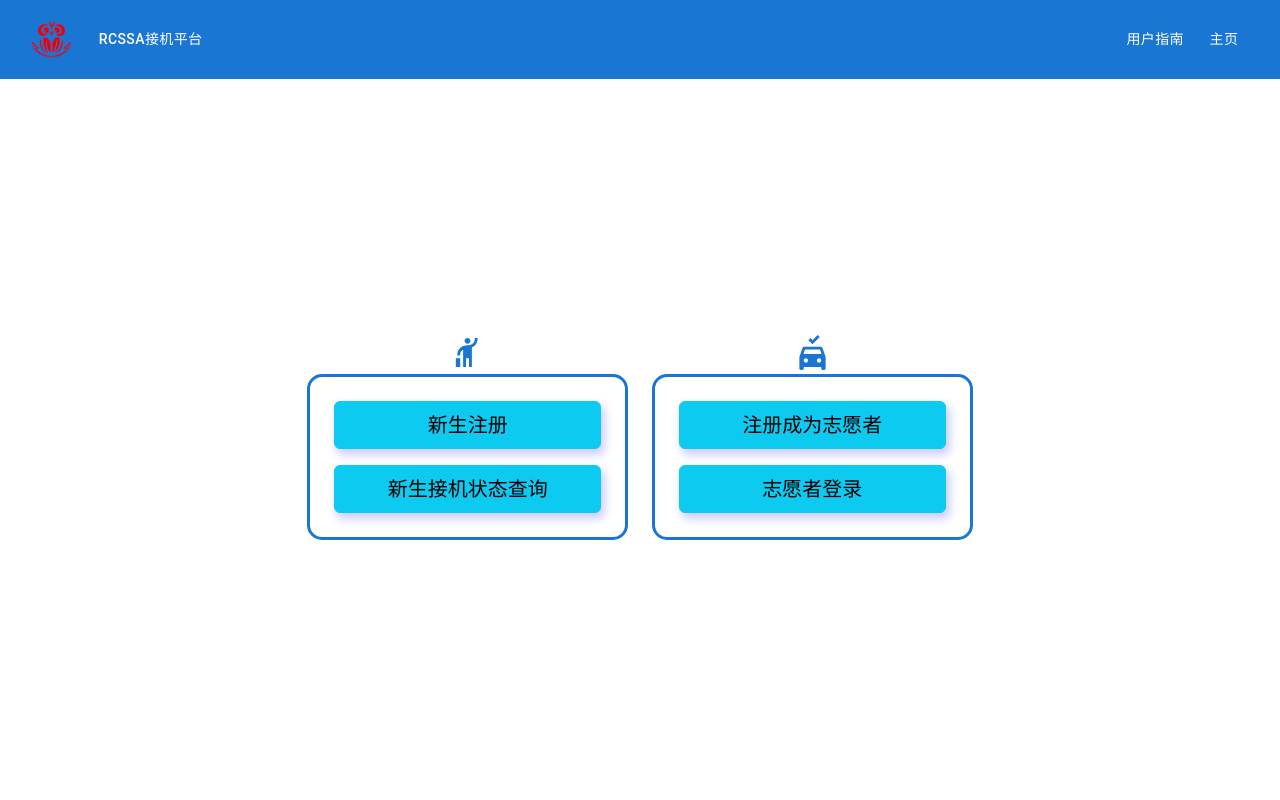
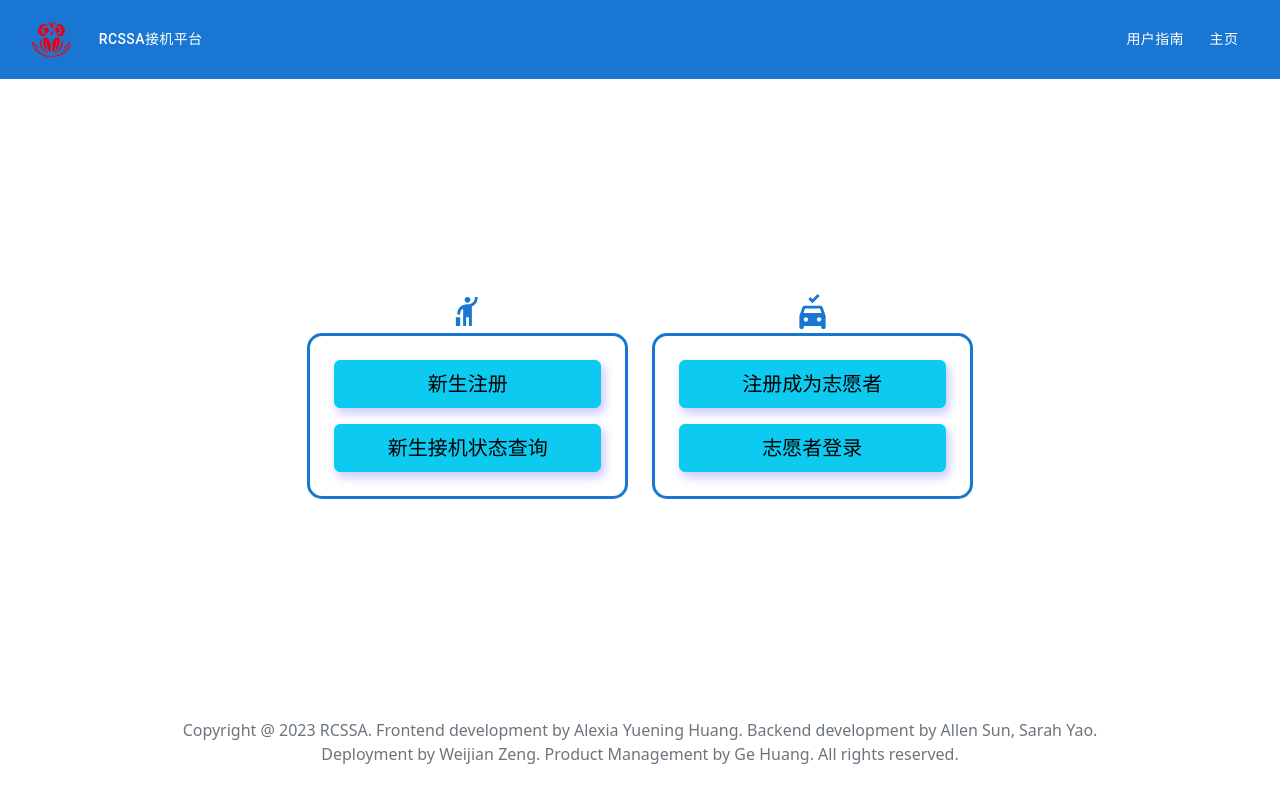
Before and after one commit to RCSSA/Freshmen-Airport-Pickup-Frontend, a React (Create React App) app in the folder airport-pickup/: page / in a window 1280 px wide. Built offline with nearby package versions, Linux system fonts and the light colour scheme.

Commit message:
add copyrights

```diff
--- a/airport-pickup/src/pages/Homepage.js
+++ b/airport-pickup/src/pages/Homepage.js
@@ -18,7 +18,8 @@ export default function Homepage(props) {
   }, []);
 
   return (
-    <div className="full-white d-flex justify-content-center align-items-center">
+    <div className="full-white pb-3 px-2">
+      <div className="d-flex justify-content-center align-items-center" style={{height: "94%"}}>
         <div className="row">
           <div className="col-12 col-md-6 d-flex flex-column justify-content-center align-items-center p-2">
             <HailIcon fontSize="large" color="primary" />
@@ -61,5 +62,9 @@ export default function Homepage(props) {
           </div>
         </div>
       </div>
+      <div className="d-flex justify-content-center text-secondary text-center">Copyright @ 2023 RCSSA. Frontend development by Alexia Yuening Huang.
+      Backend development by Allen Sun, Sarah Yao. <br/> Deployment by Weijian Zeng. Product Management by Ge Huang. All rights reserved.</div>
+    </div>
+
   );
 }
--- a/airport-pickup/src/pages/volunteers/TimeInfoPage.js
+++ b/airport-pickup/src/pages/volunteers/TimeInfoPage.js
@@ -1,6 +1,7 @@
 import React, { useEffect } from "react";
 import { useNavigate } from "react-router-dom";
 import { serverUrl } from "../../const";
+import DeleteModal from "../../component/DeleteModal";
 
 export default function TimeInfoPage(props) {
   const navigate = useNavigate();
--- a/airport-pickup/src/stylings/styleAH.css
+++ b/airport-pickup/src/stylings/styleAH.css
@@ -1,12 +1,15 @@
 .full-white{
     background-color: white;
     width: 100vw;
-    height: 90vh;
-    overflow: hidden;
+    height: 87vh;
 }
 
 .full-width{
     width: 100%;
+}
+
+.full-height{
+    height: 100%;
 }
 
 .color-light-blue{
```
Lines whose indentation alone changed are shown as unchanged.
